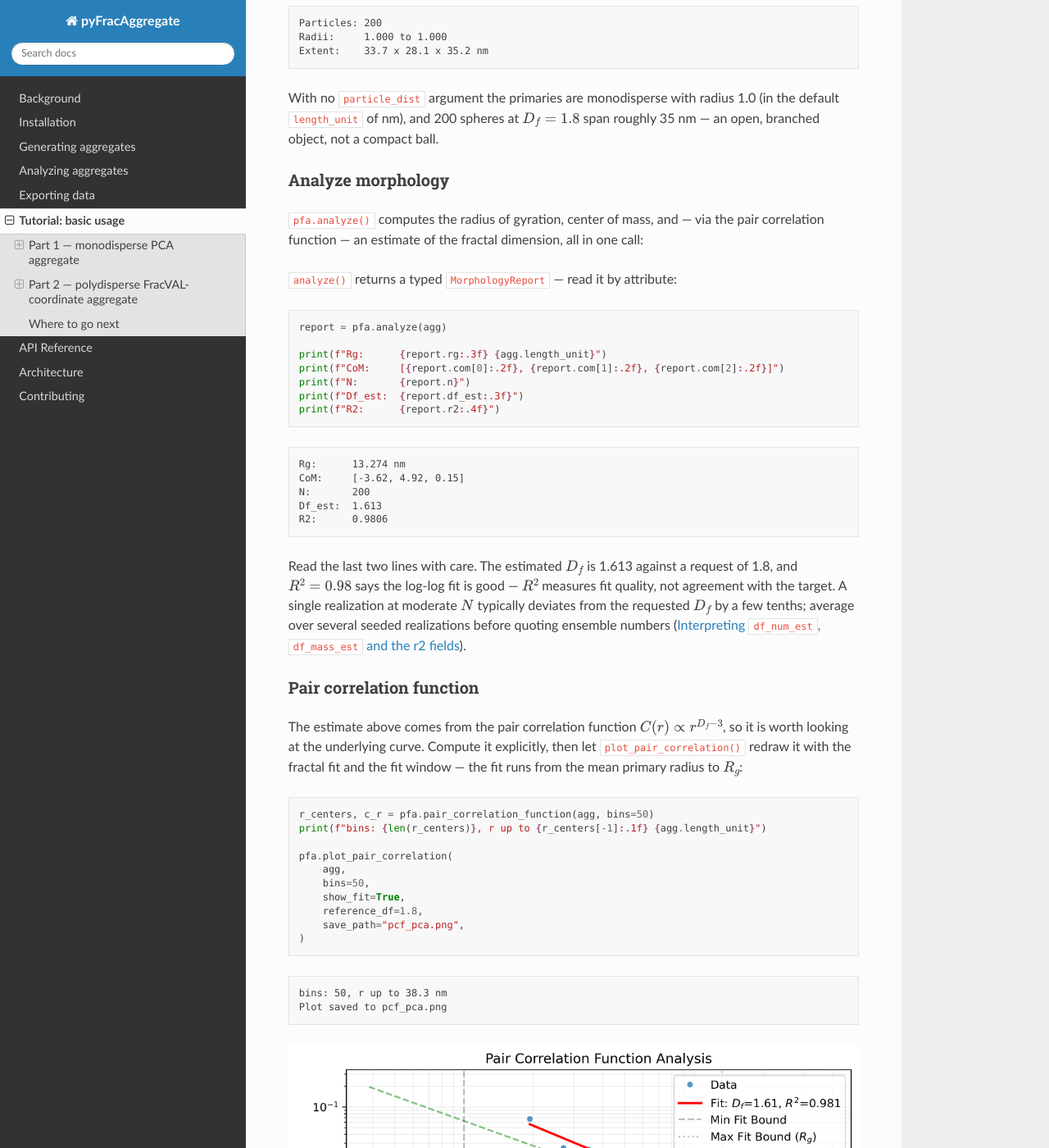
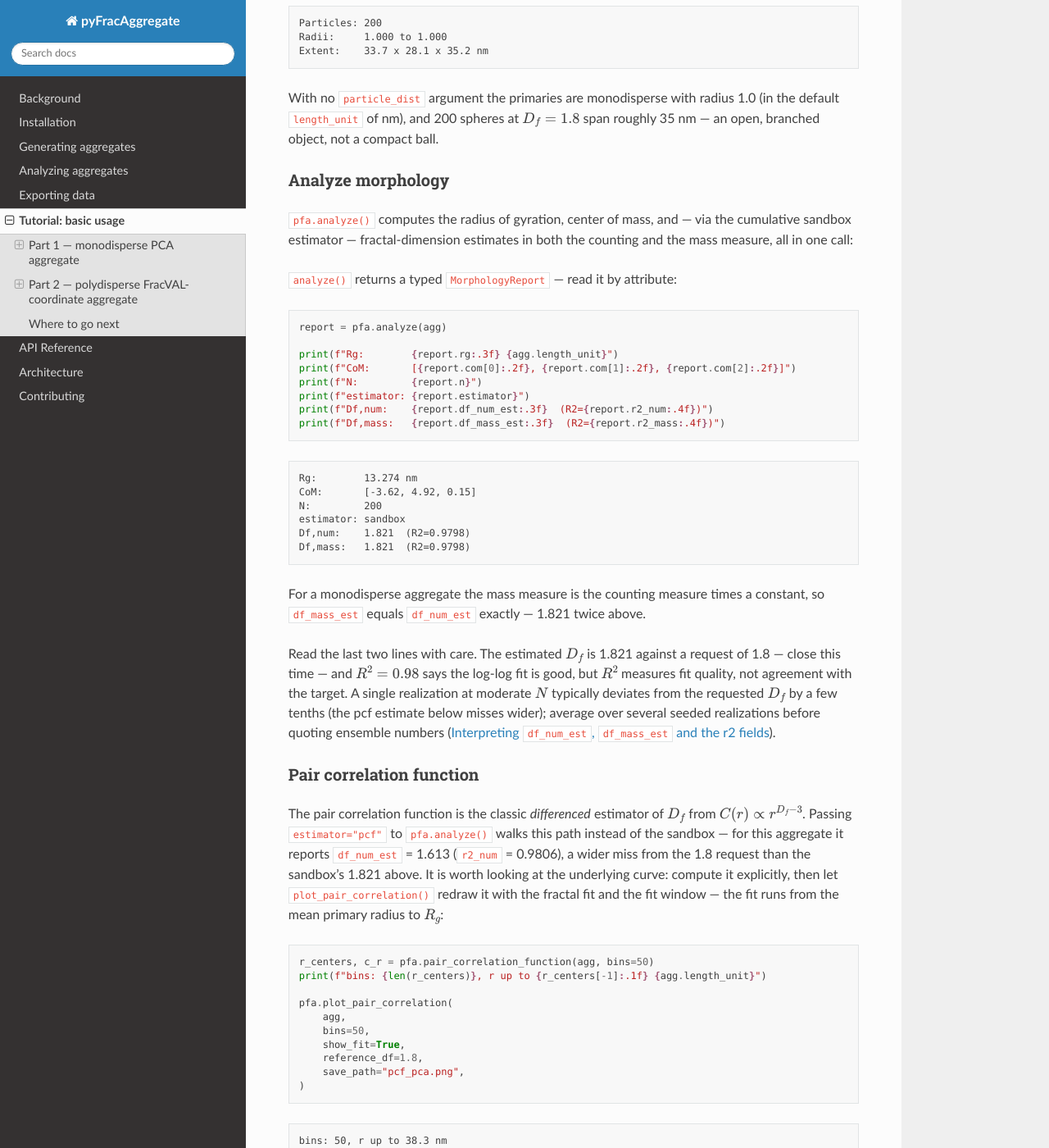
Before and after one commit to VANvonZHANG/pyFracAggregate, a Sphinx documentation site: the page built from docs/tutorials/basic_usage.md, in a window 1280 px wide and 1400 px high, scrolled down 1031 px. Shown: the whole window at 82% size. Built offline with Sphinx 7.4.7 and the Read the Docs theme 3.1.0, drawn with Linux system fonts in a browser that asks for light colours; some of the changed text lies outside the part shown.

Commit message:
docs: tutorial regenerated for v0.6 sandbox default and Part-2 measure figure

````diff
--- a/docs/tutorials/basic_usage.md
+++ b/docs/tutorials/basic_usage.md
@@ -61,45 +61,57 @@
 ### Analyze morphology
 
 [`pfa.analyze()`](/api-reference/index.md#analysis) computes the radius of
-gyration, center of mass, and — via the pair correlation function — an
-estimate of the fractal dimension, all in one call:
+gyration, center of mass, and — via the cumulative sandbox estimator —
+fractal-dimension estimates in both the counting and the mass measure, all
+in one call:
 
 `analyze()` returns a typed `MorphologyReport` — read it by attribute:
 
 ```python
 report = pfa.analyze(agg)
 
-print(f"Rg:      {report.rg:.3f} {agg.length_unit}")
-print(f"CoM:     [{report.com[0]:.2f}, {report.com[1]:.2f}, {report.com[2]:.2f}]")
-print(f"N:       {report.n}")
-print(f"Df_est:  {report.df_est:.3f}")
-print(f"R2:      {report.r2:.4f}")
+print(f"Rg:        {report.rg:.3f} {agg.length_unit}")
+print(f"CoM:       [{report.com[0]:.2f}, {report.com[1]:.2f}, {report.com[2]:.2f}]")
+print(f"N:         {report.n}")
+print(f"estimator: {report.estimator}")
+print(f"Df,num:    {report.df_num_est:.3f}  (R2={report.r2_num:.4f})")
+print(f"Df,mass:   {report.df_mass_est:.3f}  (R2={report.r2_mass:.4f})")
 ```
 
 ```text
-Rg:      13.274 nm
-CoM:     [-3.62, 4.92, 0.15]
-N:       200
-Df_est:  1.613
-R2:      0.9806
+Rg:        13.274 nm
+CoM:       [-3.62, 4.92, 0.15]
+N:         200
+estimator: sandbox
+Df,num:    1.821  (R2=0.9798)
+Df,mass:   1.821  (R2=0.9798)
 ```
 
-Read the last two lines with care. The estimated {math}`D_f` is 1.613 against
-a request of 1.8, and {math}`R^2 = 0.98` says the log-log fit is good —
-{math}`R^2` measures fit quality, not agreement with the target. A single
-realization at moderate {math}`N` typically deviates from the requested
-{math}`D_f` by a few tenths; average over several seeded realizations before
-quoting ensemble numbers
+For a monodisperse aggregate the mass measure is the counting measure times
+a constant, so `df_mass_est` equals `df_num_est` exactly — 1.821 twice
+above.
+
+Read the last two lines with care. The estimated {math}`D_f` is 1.821
+against a request of 1.8 — close this time — and {math}`R^2 = 0.98` says the
+log-log fit is good, but {math}`R^2` measures fit quality, not agreement
+with the target. A single realization at moderate {math}`N` typically
+deviates from the requested {math}`D_f` by a few tenths (the pcf estimate
+below misses wider); average over several seeded realizations before quoting
+ensemble numbers
 ([Interpreting `df_num_est`, `df_mass_est` and the r2 fields](/user-guide/analysis.md#interpreting-df_num_est-df_mass_est-and-the-r2-fields)).
 
 ### Pair correlation function
 
-The estimate above comes from the pair correlation function
-{math}`C(r) \propto r^{D_f - 3}`, so it is worth looking at the underlying
-curve. Compute it explicitly, then let
+The pair correlation function is the classic *differenced* estimator of
+{math}`D_f` from {math}`C(r) \propto r^{D_f - 3}`. Passing
+`estimator="pcf"` to [`pfa.analyze()`](/api-reference/index.md#analysis)
+walks this path instead of the sandbox — for this aggregate it reports
+`df_num_est` = 1.613 (`r2_num` = 0.9806), a wider miss from the 1.8 request
+than the sandbox's 1.821 above. It is worth looking at the underlying
+curve: compute it explicitly, then let
 [`plot_pair_correlation()`](/api-reference/index.md#analysis) redraw it with
-the fractal fit and the fit window — the fit runs from the mean primary radius
-to {math}`R_g`:
+the fractal fit and the fit window — the fit runs from the mean primary
+radius to {math}`R_g`:
 
 ```python
 r_centers, c_r = pfa.pair_correlation_function(agg, bins=50)
@@ -229,19 +241,19 @@
 ```python
 report_poly = pfa.analyze(agg_poly)
 
-print(f"Rg:      {report_poly.rg:.3f} {agg_poly.length_unit}")
-print(f"CoM:     [{report_poly.com[0]:.2f}, {report_poly.com[1]:.2f}, {report_poly.com[2]:.2f}]")
-print(f"N:       {report_poly.n}")
-print(f"Df_est:  {report_poly.df_est:.3f}")
-print(f"R2:      {report_poly.r2:.4f}")
+print(f"Rg:        {report_poly.rg:.3f} {agg_poly.length_unit}")
+print(f"CoM:       [{report_poly.com[0]:.2f}, {report_poly.com[1]:.2f}, {report_poly.com[2]:.2f}]")
+print(f"N:         {report_poly.n}")
+print(f"Df,num:    {report_poly.df_num_est:.3f}  (R2={report_poly.r2_num:.4f})")
+print(f"Df,mass:   {report_poly.df_mass_est:.3f}  (R2={report_poly.r2_mass:.4f})")
 ```
 
 ```text
-Rg:      17.068 nm
-CoM:     [-9.22, -16.27, 0.73]
-N:       256
-Df_est:  1.871
-R2:      0.9780
+Rg:        17.068 nm
+CoM:       [-9.22, -16.27, 0.73]
+N:         256
+Df,num:    1.782  (R2=0.9941)
+Df,mass:   1.879  (R2=0.9763)
 ```
 
 ```python
@@ -257,13 +269,35 @@
 lumpier, more branched texture than the PCA aggregate of Part 1.
 ```
 
+### Sandbox measure comparison
+
+```python
+pfa.plot_sandbox(
+    agg_poly, show_fit=True, reference_df=1.8, measure="both",
+    save_path="pcf_fracval_sandbox.png",
+)
+```
+
+```{figure} ../_static/tutorial_fracval_sandbox.png
+:alt: Log-log plot of <N(r)> and <M(r)> with power-law fits and reference slope
+
+Both sandbox curves of the polydisperse aggregate. Blue: number measure
+⟨N(r)⟩, fit {math}`D_{f,n}` = 1.782. Orange: mass measure ⟨M(r)⟩
+(≡ volume weighting at constant density), fit {math}`D_{f,m}` =
+1.879. Green dashed: reference slope for the requested
+{math}`D_f = 1.8`. The two exponents track the same arrangement here —
+radii are uncorrelated with position; see
+[the background chapter](/background/index.md#counting-versus-mass-measure).
+```
+
 Side by side, the two runs differ in three ways:
 
 | | Part 1 (PCA) | Part 2 (FracVAL coordinate) |
 |---|---|---|
 | Primaries | 1.000 nm (monodisperse) | 0.232–4.225 nm, lognormal |
 | {math}`R_g` | 13.274 nm | 17.068 nm |
-| `df_est` ({math}`R^2`) | 1.613 (0.9806) | 1.871 (0.9780) |
+| `df_num_est` ({math}`R^2`) | 1.821 (0.9798) | 1.782 (0.9941) |
+| `df_mass_est` ({math}`R^2`) | 1.821 (0.9798) | 1.879 (0.9763) |
 
 - **Polydispersity.** The radius spread is the whole point of Part 2: large
   primaries anchor the cluster while small ones fill the crevices, which is
@@ -276,10 +310,12 @@
 - **Size and Df.** With the same {math}`D_f` and {math}`k_f` requested (and a
   somewhat larger {math}`N`), the FracVAL cluster has a larger {math}`R_g`
   (17.1 vs 13.3 nm) — the scaling-law targets are statistical, not exact per
-  realization — and this realization's measured {math}`D_f` (1.87) happens to
-  land *above* the 1.8 request where Part 1's landed below (1.61). Same
-  lesson either way: one realization is one sample; seed several and average
-  when you report morphology.
+  realization. This realization's sandbox estimates straddle the 1.8 request
+  (`df_num_est` = 1.782 just under, `df_mass_est` = 1.879 above), while
+  Part 1's two values coincide at 1.821 — with monodisperse primaries the
+  mass measure is the counting measure times a constant, so the equality is
+  exact, not a coincidence. Same lesson either way: one realization is one
+  sample; seed several and average when you report morphology.
 
 ## Where to go next
 
````
Also changed, not shown: other parts of docs/tutorials/basic_usage.md (+1 -1 lines), README.md (+1 -1 lines), docs/architecture/index.md (+5 -4 lines), docs/_static/tutorial_fracval_sandbox.png (added), 2 other files.
